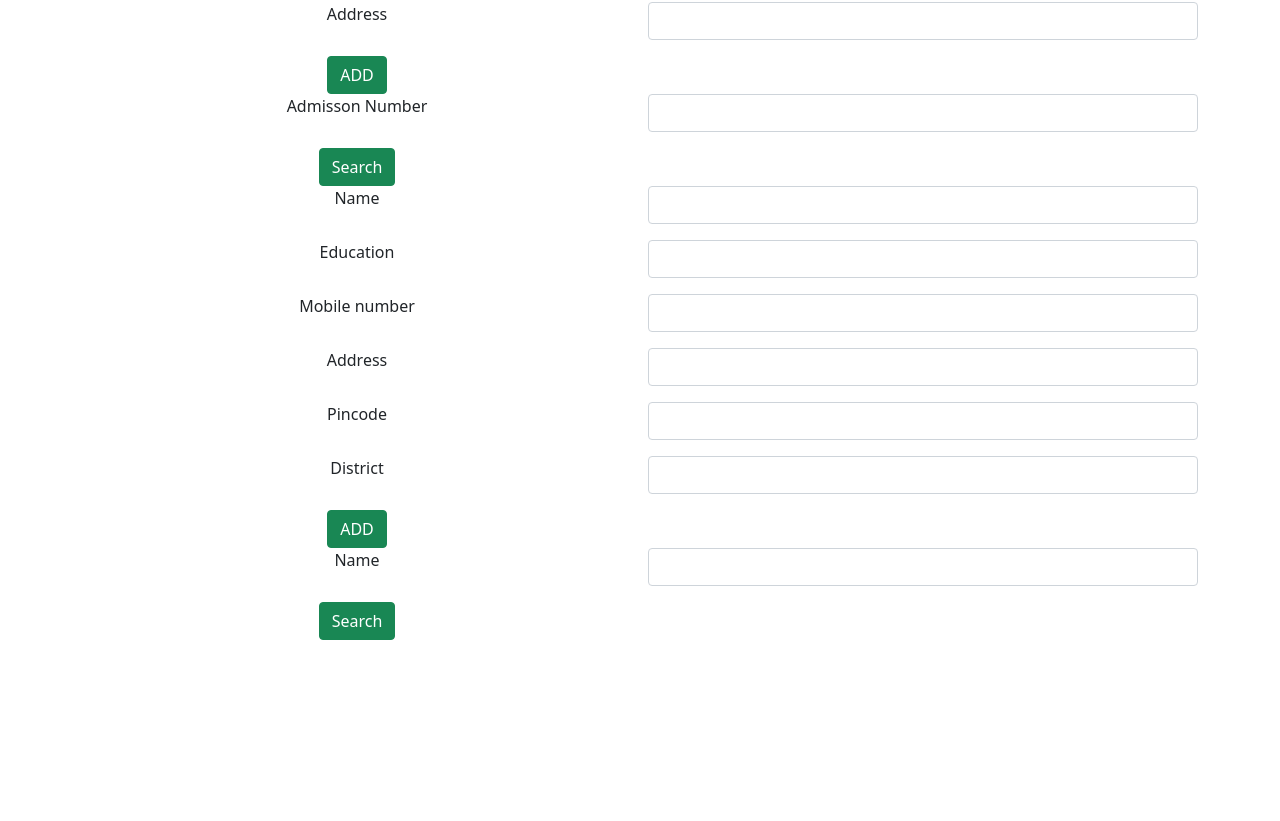
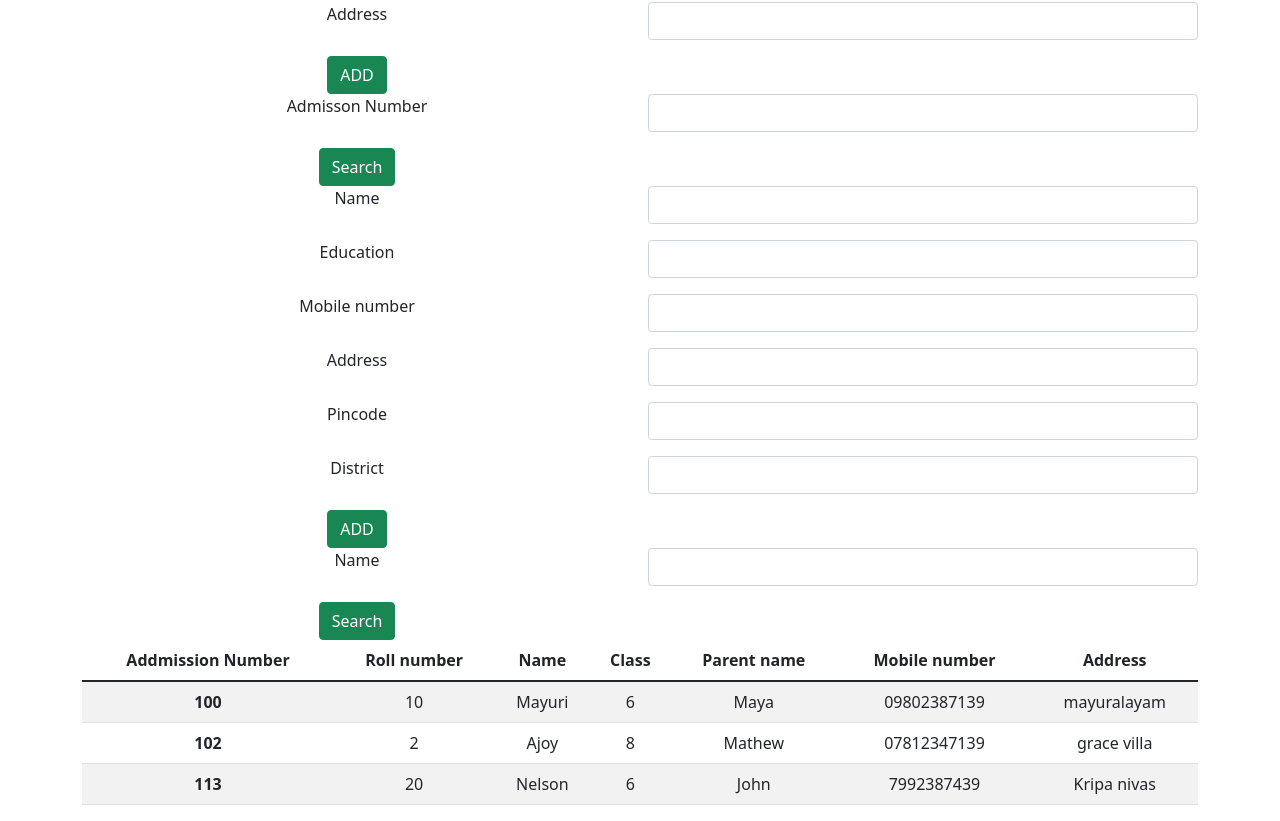
Before and after one commit to Ansumariamjacob/schoolmanagement-react-app, a React (Create React App) app: page / in a window 1280 px wide. Shown: the part 322-1143 px from the top of the page. Before the commit the page ends 962 px from the top, so only its background shows below. Built offline with nearby package versions, Linux system fonts and the light colour scheme.

Commit message:
viewStud

```diff
--- a/src/App.js
+++ b/src/App.js
@@ -6,6 +6,7 @@ import 'bootstrap/dist/js/bootstrap.bundle.min.js';
 import Search from './component/Search';
 import Addfaculity from './component/Addfaculity';
 import Searchfac from './component/Searchfac';
+import ViewStud from './component/ViewStud';
 
 function App() {
   return (
@@ -14,6 +15,7 @@ function App() {
       <Search/>
       <Addfaculity/>
       <Searchfac/>
+      <ViewStud/>
     </div>
   );
 }
--- /dev/null
+++ b/src/component/ViewStud.js
@@ -0,0 +1,59 @@
+import React from 'react'
+
+const ViewStud = () => {
+  return (
+    <div>
+        <div className="container">
+    <div className="row">
+        <div className="col col-12 col-sm-12 col-md-12 col-lg-12 col-xl-12 col-xxl-12">
+        <table className="table table-striped">
+  <thead>
+    <tr>
+
+      <th scope="col">Addmission Number</th>
+      <th scope="col">Roll number</th>
+      <th scope="col">Name</th>
+      <th scope="col">Class</th>
+      <th scope="col">Parent name</th>
+      <th scope="col">Mobile number</th>
+      <th scope="col">Address</th>
+    </tr>
+  </thead>
+  <tbody>
+    <tr>
+      <th scope="row">100</th>
+      <td>10</td>
+      <td>Mayuri</td>
+      <td>6</td>
+      <td>Maya</td>
+      <td>09802387139</td>
+      <td>mayuralayam</td>
+    </tr>
+    <tr>
+    <th scope="row">102</th>
+      <td>2</td>
+      <td>Ajoy</td>
+      <td>8</td>
+      <td>Mathew</td>
+      <td>07812347139</td>
+      <td>grace villa</td>
+    </tr>
+    <tr>
+    <th scope="row">113</th>
+      <td>20</td>
+      <td>Nelson</td>
+      <td>6</td>
+      <td>John</td>
+      <td>7992387439</td>
+      <td>Kripa nivas</td>
+    </tr>
+  </tbody>
+</table>
+        </div>
+    </div>
+</div>
+    </div>
+  )
+}
+
+export default ViewStud
```
